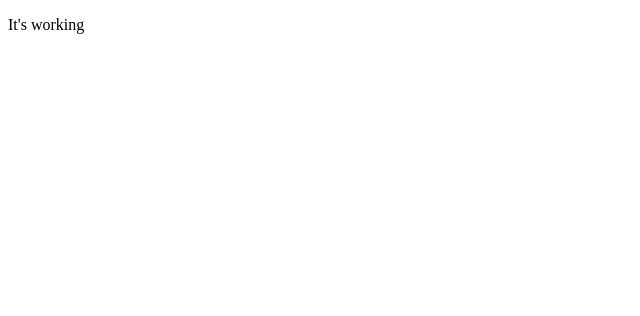
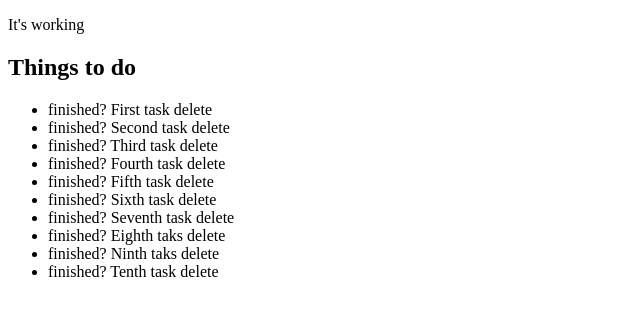
Before and after one commit to Hpeter1988/Todo-in-angular, an Angular app: page / in a window 1280 px wide. Shown: the top 316 px of the page, without its empty margins (0-640 px from the left). Built offline with nearby package versions, Linux system fonts and the light colour scheme.

Commit message:
todo list added

```diff
--- a/src/app/app-routing.module.ts
+++ b/src/app/app-routing.module.ts
@@ -1,7 +1,10 @@
 import { NgModule } from '@angular/core';
 import { RouterModule, Routes } from '@angular/router';
+import { TodosComponent } from './todos/todos.component';
 
-const routes: Routes = [];
+const routes: Routes = [
+  { path: '', component: TodosComponent },
+];
 
 @NgModule({
   imports: [RouterModule.forRoot(routes)],
--- a/src/app/app.module.ts
+++ b/src/app/app.module.ts
@@ -3,10 +3,12 @@ import { BrowserModule } from '@angular/platform-browser';
 
 import { AppRoutingModule } from './app-routing.module';
 import { AppComponent } from './app.component';
+import { TodosComponent } from './todos/todos.component';
 
 @NgModule({
   declarations: [
-    AppComponent
+    AppComponent,
+    TodosComponent
   ],
   imports: [
     BrowserModule,
--- a/src/app/interfaces/todo.ts
+++ b/src/app/interfaces/todo.ts
@@ -1,5 +1,5 @@
 export interface Todo {
   id: number;
   name: string;
-  isItDone: boolean;
+  isDone: boolean;
 }
--- /dev/null
+++ b/src/app/services/mock-todos.ts
@@ -0,0 +1,14 @@
+import { Todo } from '../interfaces/todo';
+
+export const TODOS: Todo[] = [
+  { id: 1, name: 'First task', isDone: true },
+  { id: 2, name: 'Second task', isDone: true },
+  { id: 3, name: 'Third task', isDone: true },
+  { id: 4, name: 'Fourth task', isDone: true },
+  { id: 5, name: 'Fifth task', isDone: false },
+  { id: 6, name: 'Sixth task', isDone: false },
+  { id: 7, name: 'Seventh task', isDone: false },
+  { id: 8, name: 'Eighth taks', isDone: false },
+  { id: 9, name: 'Ninth taks', isDone: true },
+  { id: 10, name: 'Tenth task', isDone: true }
+];
--- /dev/null
+++ b/src/app/services/todos.service.ts
@@ -0,0 +1,15 @@
+import { Injectable } from '@angular/core';
+import { Todo } from '../interfaces/todo';
+import { TODOS } from './mock-todos';
+
+@Injectable({
+  providedIn: 'root'
+})
+export class TodosService {
+
+  constructor() { }
+
+  getTodos(): Todo[] {
+    return TODOS;
+  }
+}
--- /dev/null
+++ b/src/app/todos/todos.component.html
@@ -0,0 +1,10 @@
+<h2>Things to do</h2>
+<ul class="todos">
+  <li
+    *ngFor="let todo of todos"
+  >
+    <span class="isDone"> finished? </span>
+    <span class="name"> {{todo.name}} </span>
+    <span class="name"> delete </span>
+  </li>
+</ul>
--- /dev/null
+++ b/src/app/todos/todos.component.ts
@@ -0,0 +1,18 @@
+import { Component, OnInit } from '@angular/core';
+import { TodosService } from '../services/todos.service';
+import { Todo } from '../interfaces/todo';
+
+@Component({
+  selector: 'app-todos',
+  templateUrl: './todos.component.html',
+  styleUrls: ['./todos.component.css']
+})
+export class TodosComponent implements OnInit {
+  todos: Todo[] = [];
+
+  constructor(private todosService: TodosService) { }
+
+  ngOnInit(): void {
+    this.todos = this.todosService.getTodos()
+  }
+}
```
Also changed, not shown: src/app/todos/todos.component.css (added), 2 other files (tests, documents, lock files or other folders).
